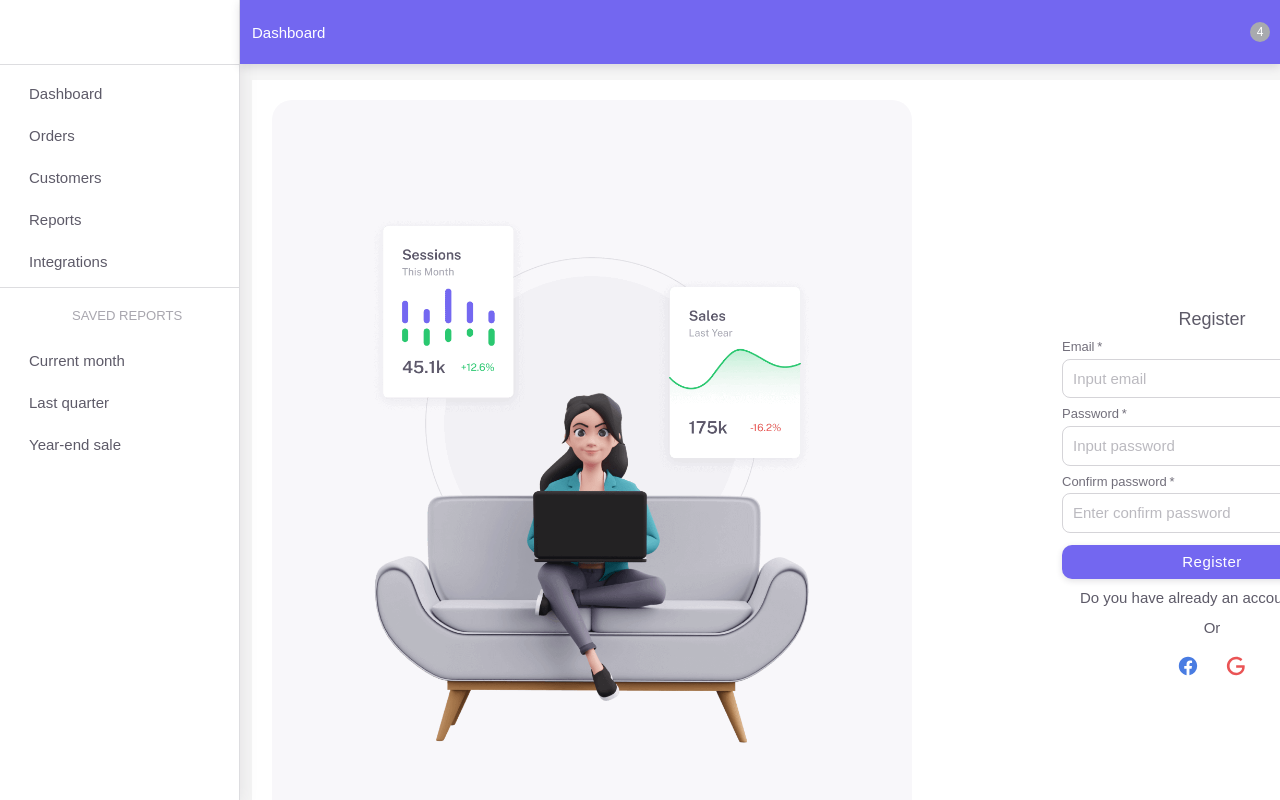
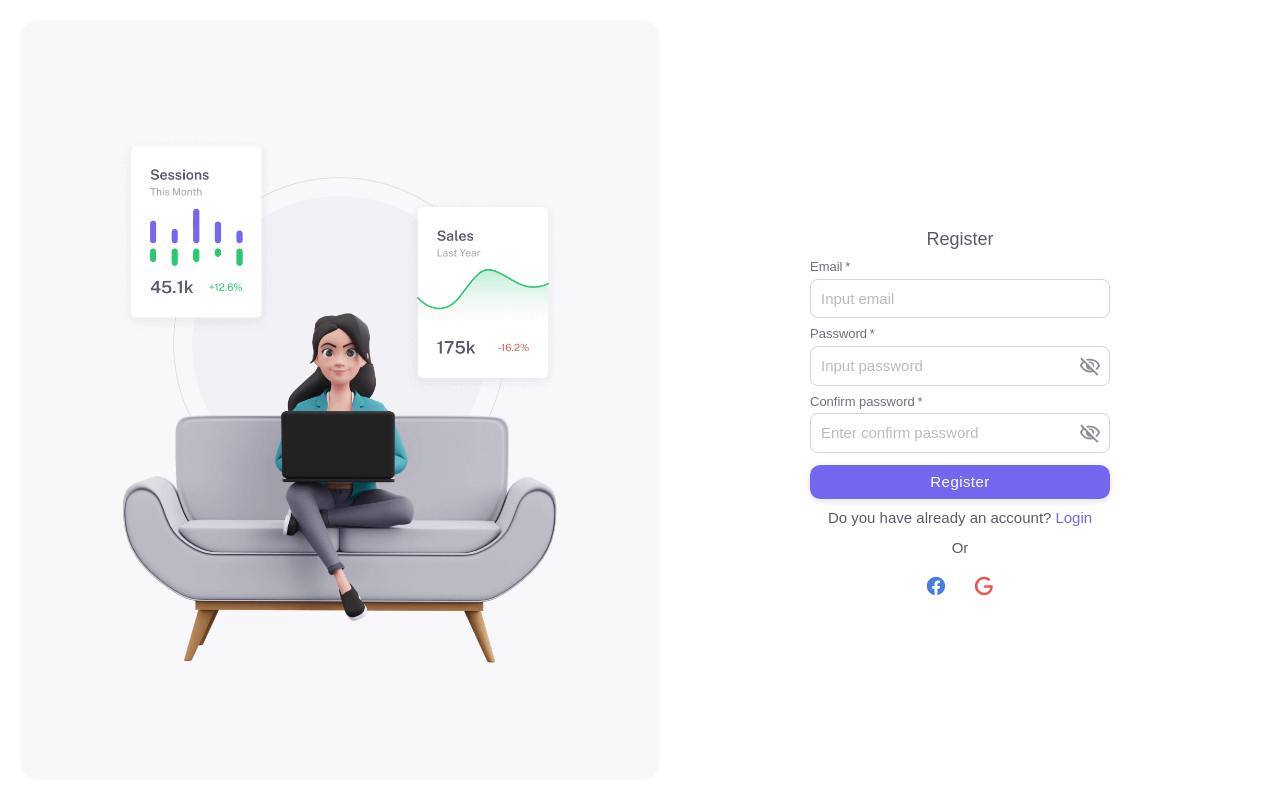
Before and after one commit to ducneuer232479/app_shop_fe, a Next.js app: page /register in a window 1280 px wide. Built offline with nearby package versions, Linux system fonts and the light colour scheme.

Commit message:
101. Custom BlankLayout cho dự án

```diff
--- a/src/contexts/AuthContext.tsx
+++ b/src/contexts/AuthContext.tsx
@@ -12,6 +12,8 @@
 
 // ** Types
 import { AuthValuesType, LoginParams, ErrCallbackType, UserDataType } from './types'
+
+// ** Services
 import { loginAuth } from 'src/services/auth'
 
 // ** Defaults
--- a/src/pages/register.tsx
+++ b/src/pages/register.tsx
@@ -1,4 +1,9 @@
+//  ** Next
 import { NextPage } from 'next'
+import { ReactNode } from 'react'
+
+//  ** Views
+import BlankLayout from 'src/views/layouts/BlankLayout'
 import RegisterPage from 'src/views/pages/register'
 
 type TProps = {}
@@ -8,3 +13,5 @@
 }
 
 export default Register
+
+Register.getLayout = (page: ReactNode) => <BlankLayout>{page}</BlankLayout>
--- a/src/services/auth.ts
+++ b/src/services/auth.ts
@@ -1,3 +1,4 @@
+// ** Axios
 import axios from 'axios'
 
 // ** Config
--- /dev/null
+++ b/src/views/layouts/BlankLayout.tsx
@@ -0,0 +1,26 @@
+// ** React
+import * as React from 'react'
+
+// ** Next
+import { NextPage } from 'next'
+
+// ** MUI
+import { Box, BoxProps, styled } from '@mui/material'
+
+type TProps = {
+  children: React.ReactNode
+}
+
+const BlankLayoutWrapper = styled(Box)<BoxProps>(({ theme }) => ({
+  height: '100vh'
+}))
+
+const BlankLayout: NextPage<TProps> = ({ children }) => {
+  return (
+    <BlankLayoutWrapper>
+      <Box sx={{ overflow: 'hidden', minHeight: '100vh' }}>{children}</Box>
+    </BlankLayoutWrapper>
+  )
+}
+
+export default BlankLayout
--- a/src/views/layouts/HorizontalLayout.tsx
+++ b/src/views/layouts/HorizontalLayout.tsx
@@ -1,3 +1,4 @@
+// ** React
 import * as React from 'react'
 
 // ** Next
@@ -10,6 +11,9 @@
 import Typography from '@mui/material/Typography'
 import IconButton from '@mui/material/IconButton'
 import Badge from '@mui/material/Badge'
+
+// ** Components
+import IconifyIcon from 'src/components/Icon'
 
 const drawerWidth: number = 240
 
@@ -58,14 +62,14 @@
             ...(open && { display: 'none' })
           }}
         >
-          {/* <MenuIcon /> */}
+          <IconifyIcon icon='ic:round-menu' />
         </IconButton>
         <Typography component='h1' variant='h6' color='inherit' noWrap sx={{ flexGrow: 1 }}>
           Dashboard
         </Typography>
         <IconButton color='inherit'>
           <Badge badgeContent={4} color='secondary'>
-            {/* <NotificationsIcon /> */}
+            <IconifyIcon icon='iconamoon:notification-light' />
           </Badge>
         </IconButton>
       </Toolbar>
--- a/src/views/layouts/UserLayout.tsx
+++ b/src/views/layouts/UserLayout.tsx
@@ -1,4 +1,7 @@
+// ** React
 import * as React from 'react'
+
+// ** Next
 import { NextPage } from 'next'
 
 // ** MUI
@@ -7,7 +10,7 @@
 import Toolbar from '@mui/material/Toolbar'
 import Container from '@mui/material/Container'
 
-// ** Layout
+// ** Views
 import VerticalLayout from './HorizontalLayout'
 import HorizontalLayout from './VerticalLayout'
 
```
Also changed, not shown: src/pages/login.tsx (+7 -0 lines).
